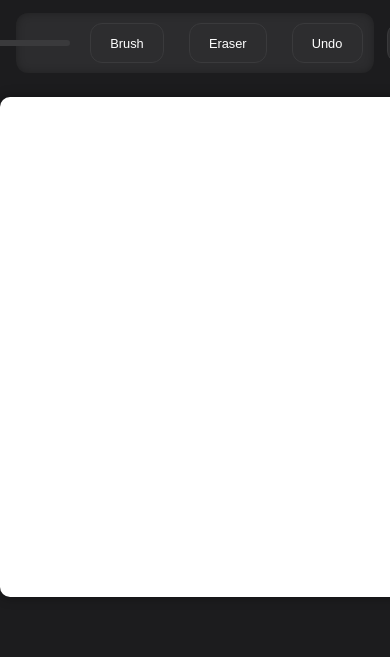
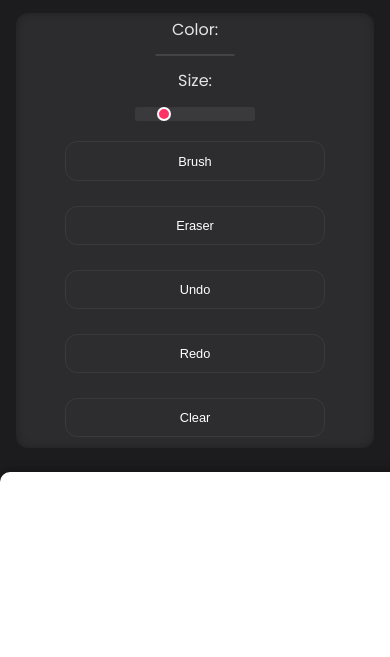
Before and after one commit to satyaaagorinta/collaborative-canvas, a website with bundled scripts: page client/index.html in a window 390 px wide. Shown: the part 187-844 px from the top of the page. Built offline with nearby package versions, Linux system fonts and the light colour scheme; no server answers.

Commit message:
updates css for responsive layout

```diff
--- a/client/style.css
+++ b/client/style.css
@@ -63,6 +63,10 @@ h2 {
   border-radius: 0.75rem;
   box-shadow: inset 0 0 8px rgba(0,0,0,0.3);
    display: flex;
+   flex-wrap: wrap;
+  align-items: center;
+  justify-content: center;
+  gap: 0.5rem;
   align-items: center;
   gap: 12px;
   justify-content: center;
@@ -117,6 +121,20 @@ h2 {
   cursor: pointer;
   border: 2px solid #ffffff;
 }
-.pallete {
+.pallete input[type="color"],
+.pallete input[type="range"] {
+  max-width: 140px;
+  min-width: 80px;
+  flex: 1;
+}
+@media (max-width: 600px) {
+  .pallete {
+    flex-direction: column;
+    gap: 0.75rem;
+  }
 
+  button {
+    width: 100%;
+    max-width: 260px;
+  }
 }
```
